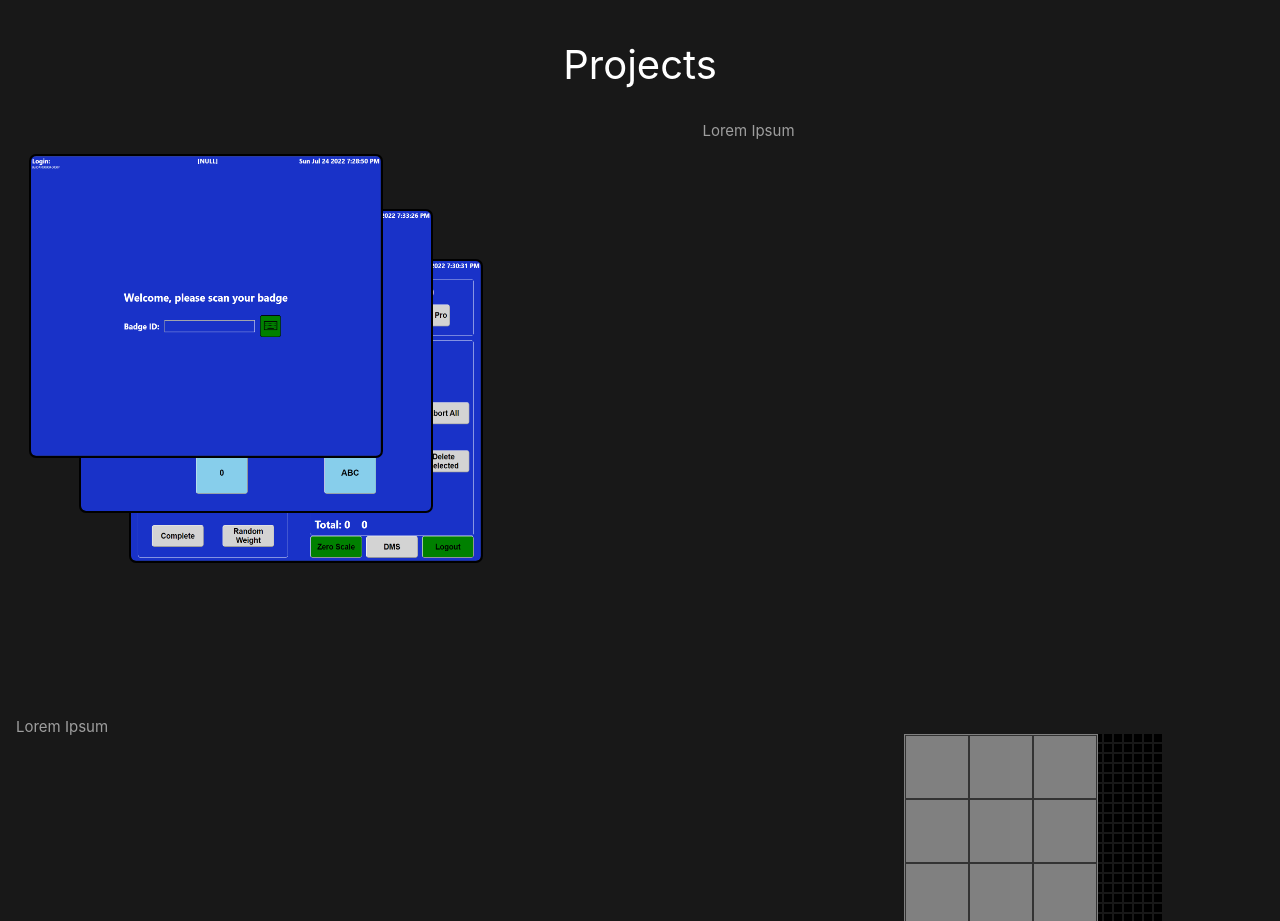
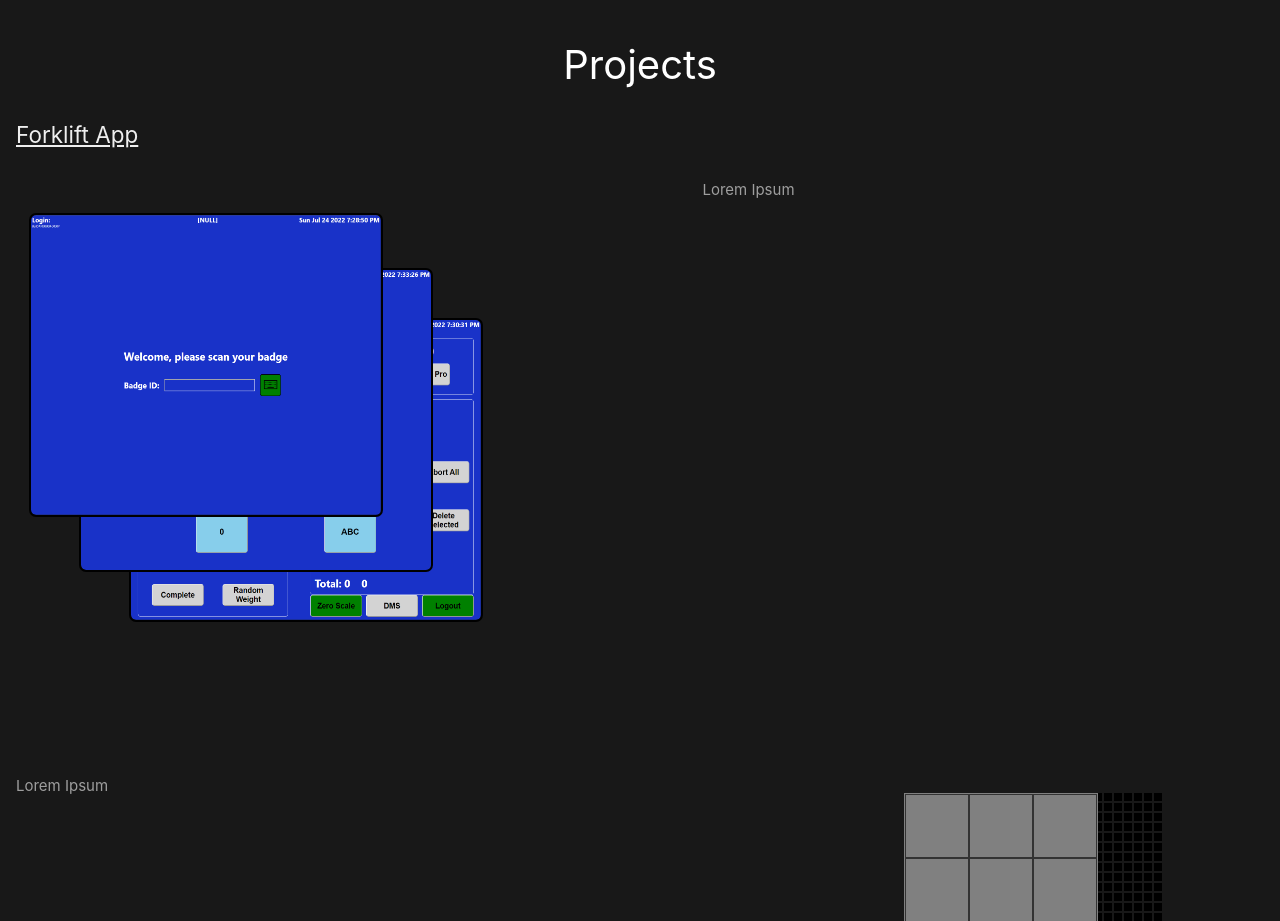
Before and after one commit to therazor113/Portfolio, a Vue app: page / in a window 1280 px wide. Shown: the part 1640-2561 px from the top of the page. Built offline with nearby package versions, Linux system fonts and the light colour scheme.

Commit message:
Edit to styles

```diff
--- a/src/components/projects/items/ForkliftProject.vue
+++ b/src/components/projects/items/ForkliftProject.vue
@@ -1,6 +1,11 @@
 <template>
+  <div>
+    <h2 class="title">
+      Forklift App
+    </h2>
+  </div>
   <div class="forkContainer">
-    <div class="forkPics">
+    <div>
       <img
         class="badge"
         alt="Forklift App Badge"
@@ -30,6 +35,11 @@
 </template>
 
 <style lang="scss" scoped>
+  .title {
+      color: #eee;
+      text-decoration: underline;
+      margin-bottom: 1rem;
+    }
   .forkText {
     float: right;
     width: 45%;
@@ -50,14 +60,8 @@
     left: 115px;
     z-index: 10;
   }
-  .forkPics {
-    z-index: 50;
-    position: absolute;
-    display: flex;
-    width: 100%;
-    height: 500px;
+  .forkContainer {
     transition: left 0.3s;
-    left: 0;
       &:hover {
         .badge {
           left: 35px;
```
